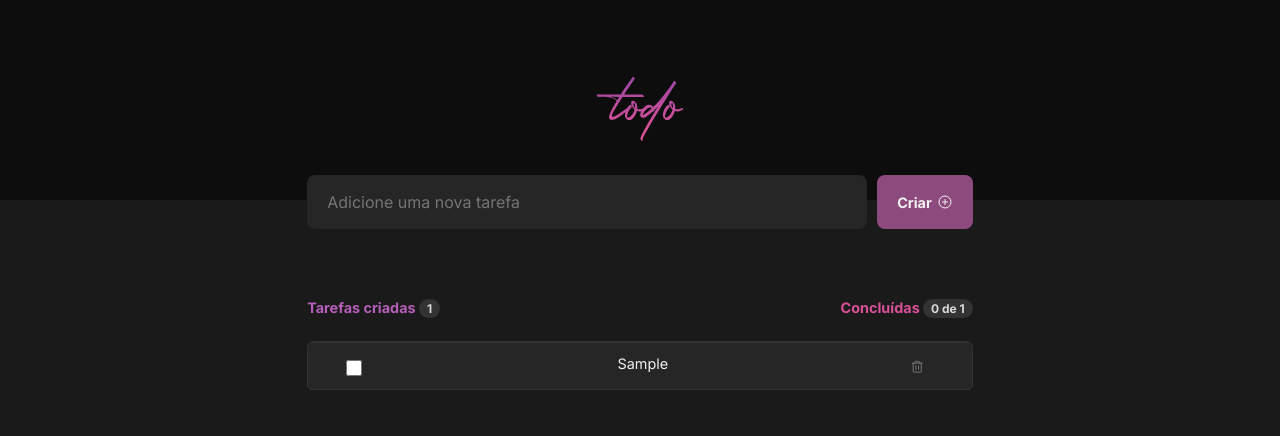
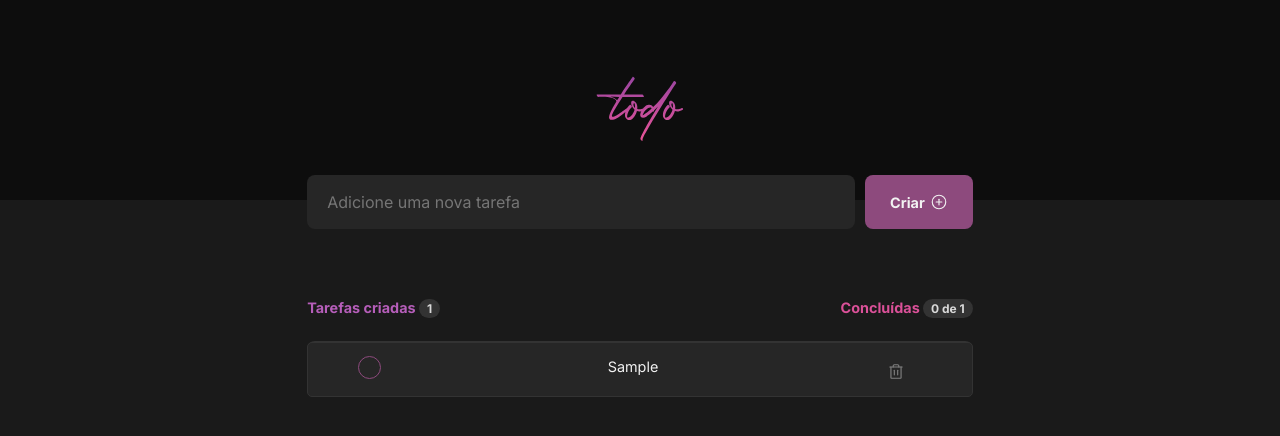
Before and after one commit to Norrels/TodoList_React, a React (Vite) app: page / in a window 1280 px wide. Both pictures are taken after typing "Sample" into the empty fields and a click on the button "Criar". Shown: the top 436 px of the page. Built offline with nearby package versions, Linux system fonts and the light colour scheme.

Commit message:
:lipstick: feat: Estilização CSS do checkbox

```diff
--- a/package.json
+++ b/package.json
@@ -8,6 +8,7 @@
     "preview": "vite preview"
   },
   "dependencies": {
+    "@radix-ui/react-checkbox": "^1.0.1",
     "@types/uuid": "^8.3.4",
     "phosphor-react": "^1.4.1",
     "react": "^18.0.0",
--- a/src/components/TaskList.module.css
+++ b/src/components/TaskList.module.css
@@ -10,6 +10,7 @@ main{
     align-items: center;
     justify-content: center;
     gap: 10px;
+    line-height: 0I;
 }
 
 .inputArea input{
@@ -26,7 +27,7 @@ main{
 
 .inputArea button[type="submit"]{
     height: 100%;
-    padding: 0px 20px 0px 20px;
+    padding: 0px 25px 0px 25px;
     color: var(--gray-100);
     background: var(--lilac-dark);
     border: none;
@@ -77,7 +78,7 @@ main{
 .task{
     width: 100%;
     background: var(--gray-500);
-    padding: 10px 30px;
+    padding: 13px 50px;
     border: solid 1px var(--gray-400);
     border-radius: 5px;
     display: flex;
@@ -91,15 +92,8 @@ main{
     font-size: 0.9rem;
 }
 
-.task input[type="checkbox"]{
-    accent-color: var(--lilac);
-    width: 1rem;
-    height: 1rem;
-    margin: 7px 15px 0px 8px;
-    cursor: pointer;
-}
-
-.task button {
+.deleteButton {
+    line-height: 0;
     background: transparent;
     border: none;
     color: var(--gray-300);
@@ -107,10 +101,9 @@ main{
     font-size: 0.9rem;
     padding: 2px;
     margin: 5px 15px 0px 0px;
-
 }
 
-.task button:hover {
+.deleteButton:hover {
     background: var(--gray-400);
     color: var(--danger);
 }
@@ -143,3 +136,24 @@ main{
 .taskList > p{
     font-weight: normal;
 }
+
+.checkbox {
+    background-color: transparent;
+    width: 23px;
+    height: 23px;
+    border-radius: 999999px;
+    display: flex;
+    align-items: center;
+    justify-content: center;
+    box-shadow: 0 2px 10px var(--blackA7);
+    border: solid var(--lilac-dark) 1px;
+    line-height: 0;
+}
+
+.checkbox[data-state="checked"] {
+    background-color: var(--lilac-dark);
+}
+
+.checkboxIndicator {
+    color: var(--gray-100);
+  }
--- a/src/components/TaskList.tsx
+++ b/src/components/TaskList.tsx
@@ -1,5 +1,6 @@
 import { ChangeEvent, FormEvent, useState } from 'react';
-import { PlusCircle, Trash } from "phosphor-react";
+import * as Checkbox from '@radix-ui/react-checkbox';
+import { Check, PlusCircle, Trash } from "phosphor-react";
 import Clipboard from '../assets/Clipboard.svg'
 import styles from './TaskList.module.css'
 import { v4 as uuidv4 } from 'uuid';
@@ -94,7 +95,7 @@ export function TaskList() {
                 <button
                     type="submit">
                     Criar
-                    <PlusCircle size={15.97} />
+                    <PlusCircle size={18} />
                 </button>
             </form>
 
@@ -121,17 +122,23 @@ export function TaskList() {
 
                     return (
                         <div className={styles.task} key={task.id}>
-                            <input
-                                type="checkbox"
+                            <Checkbox.Root
+                                className={styles.checkbox}
                                 defaultChecked={task.isCompleted}
-                                onClick={() => handleCompleteTask(task.id)} />
-
+                                onClick={() => handleCompleteTask(task.id)}
+                                >
+                                <Checkbox.Indicator className={styles.checkboxIndicator}>
+                                    <Check
+                                    size={14}
+                                    weight={'regular'}/>
+                                </Checkbox.Indicator>
+                            </Checkbox.Root>
                             <p className={task.isCompleted ? styles.taskCompleted : ''}>{task.title}</p>
 
                             <button
+                                className={styles.deleteButton}
                                 onClick={() => handleDeleteTask(task.id)}>
-                                <Trash />
-
+                                <Trash size={18} />
                             </button>
                         </div>
                     )
```
Also changed, not shown: 1 other file (tests, documents, lock files or other folders).
